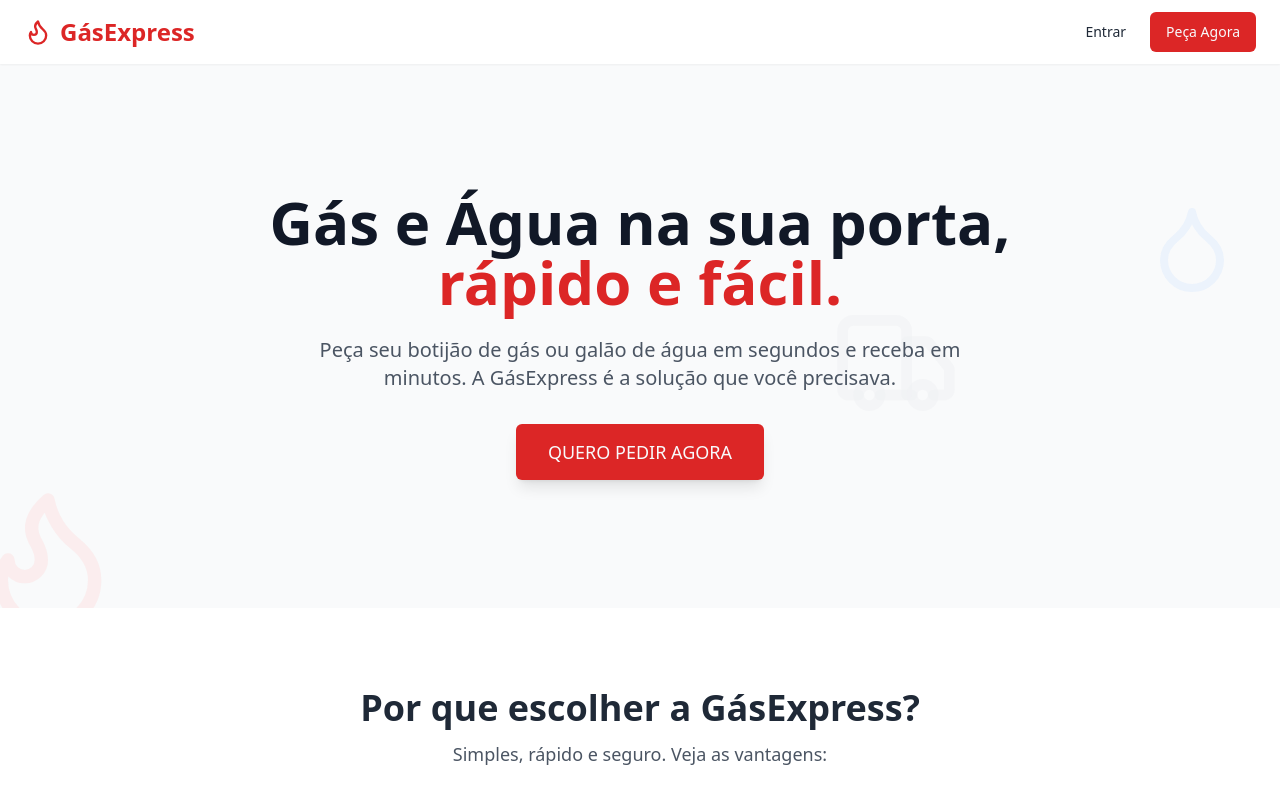
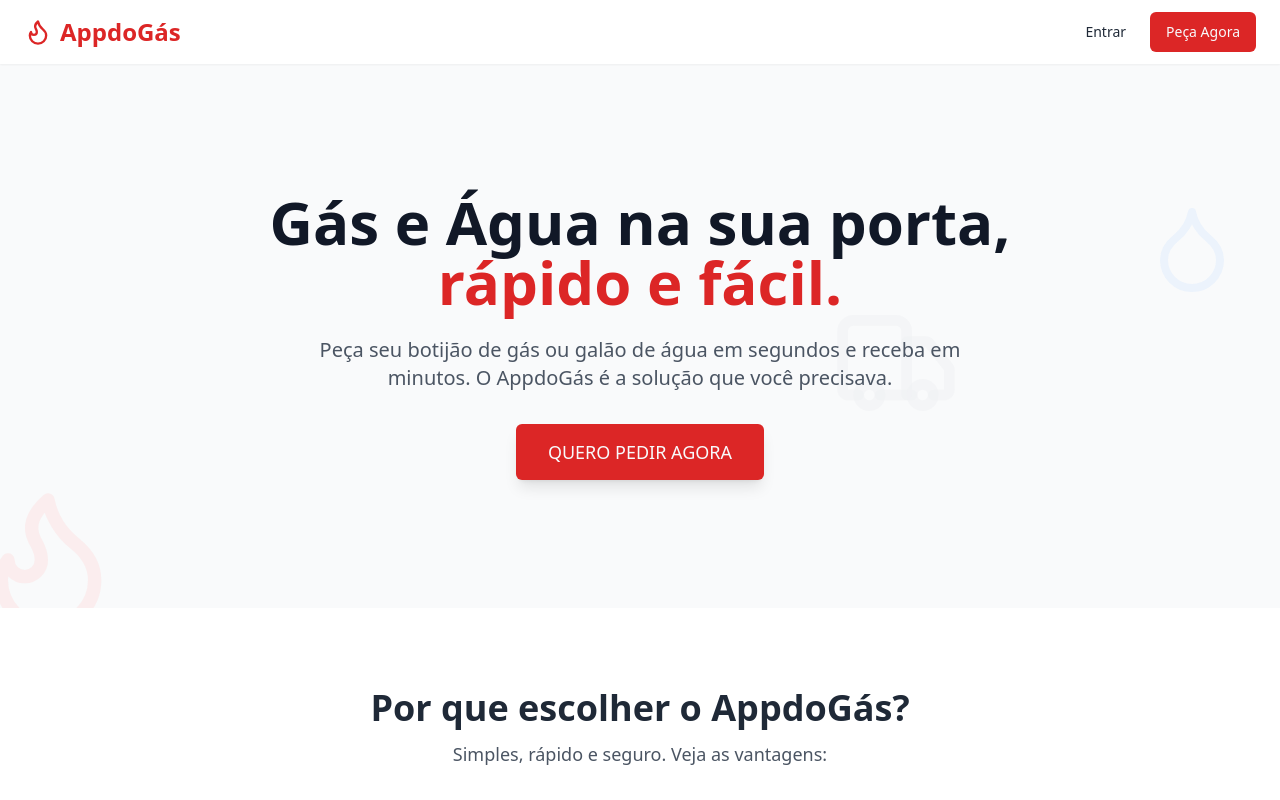
Before and after one commit to toyesterday/appdogas, a React (Vite) app: page / in a window 1280 px wide. Shown: the top 800 px of the page. Built offline with nearby package versions, Linux system fonts and the light colour scheme.

Commit message:
[dyad] Alterando o nome da marca para AppdoGás - wrote 4 file(s)

```diff
--- a/src/components/admin/AdminLayout.tsx
+++ b/src/components/admin/AdminLayout.tsx
@@ -17,7 +17,7 @@ const AdminLayout = () => {
     <div className="flex min-h-screen bg-gray-100">
       <aside className="w-64 bg-white border-r flex flex-col">
         <div className="p-4 border-b">
-          <h2 className="text-xl font-bold text-red-600">Admin</h2>
+          <h2 className="text-xl font-bold text-red-600">AppdoGás Admin</h2>
         </div>
         <nav className="flex-1 p-2 space-y-1">
           {navItems.map(item => (
--- a/src/components/layout/Navbar.tsx
+++ b/src/components/layout/Navbar.tsx
@@ -13,7 +13,7 @@ const Navbar = () => {
   const showBackButton = location.pathname !== '/dashboard';
 
   const pageTitles: { [key: string]: string } = {
-    '/dashboard': '🔥 GásExpress',
+    '/dashboard': '🔥 AppdoGás',
     '/cart': 'Meu Carrinho',
     '/orders': 'Meus Pedidos',
     '/profile': 'Meu Perfil',
@@ -21,7 +21,7 @@ const Navbar = () => {
     '/support': 'Suporte',
   };
 
-  const title = pageTitles[location.pathname] || '🔥 GásExpress';
+  const title = pageTitles[location.pathname] || '🔥 AppdoGás';
 
   return (
     <header className="bg-red-600 text-white p-4 shadow-lg fixed top-0 w-full z-40">
--- a/src/pages/LandingPage.tsx
+++ b/src/pages/LandingPage.tsx
@@ -12,7 +12,7 @@ const LandingPage = () => {
         <nav className="container mx-auto px-6 py-3 flex justify-between items-center">
           <div className="text-2xl font-bold text-red-600 flex items-center">
             <Flame className="w-7 h-7 mr-2" />
-            GásExpress
+            AppdoGás
           </div>
           <div className="space-x-2">
             <Button variant="ghost" asChild>
@@ -35,7 +35,7 @@ const LandingPage = () => {
               <span className="text-red-600">rápido e fácil.</span>
             </h1>
             <p className="mt-6 text-lg md:text-xl text-gray-600 max-w-2xl mx-auto">
-              Peça seu botijão de gás ou galão de água em segundos e receba em minutos. A GásExpress é a solução que você precisava.
+              Peça seu botijão de gás ou galão de água em segundos e receba em minutos. O AppdoGás é a solução que você precisava.
             </p>
             <div className="mt-8">
               <Button size="lg" className="text-lg h-14 px-8 bg-red-600 hover:bg-red-700 shadow-lg transform hover:scale-105 transition-transform" asChild>
@@ -55,7 +55,7 @@ const LandingPage = () => {
       <section className="py-20">
         <div className="container mx-auto px-6">
           <AnimatedSection className="text-center mb-16">
-            <h2 className="text-3xl md:text-4xl font-bold">Por que escolher a GásExpress?</h2>
+            <h2 className="text-3xl md:text-4xl font-bold">Por que escolher o AppdoGás?</h2>
             <p className="text-gray-600 mt-3 text-lg">Simples, rápido e seguro. Veja as vantagens:</p>
           </AnimatedSection>
           <div className="grid md:grid-cols-3 gap-8">
@@ -219,7 +219,7 @@ const LandingPage = () => {
       {/* Footer */}
       <footer className="bg-gray-800 text-white">
         <div className="container mx-auto px-6 py-8 text-center text-gray-400">
-          <p>© {new Date().getFullYear()} GásExpress. Todos os direitos reservados.</p>
+          <p>© {new Date().getFullYear()} AppdoGás. Todos os direitos reservados.</p>
           <p className="mt-2 text-sm">Feito com ❤️ para facilitar sua vida.</p>
         </div>
       </footer>
--- a/src/pages/Login.tsx
+++ b/src/pages/Login.tsx
@@ -23,7 +23,7 @@ const LoginPage = () => {
       <Card className="w-full max-w-md">
         <CardHeader>
           <CardTitle className="text-center text-2xl font-bold text-red-600">
-            🔥 GásExpress
+            🔥 AppdoGás
           </CardTitle>
         </CardHeader>
         <CardContent>
```
